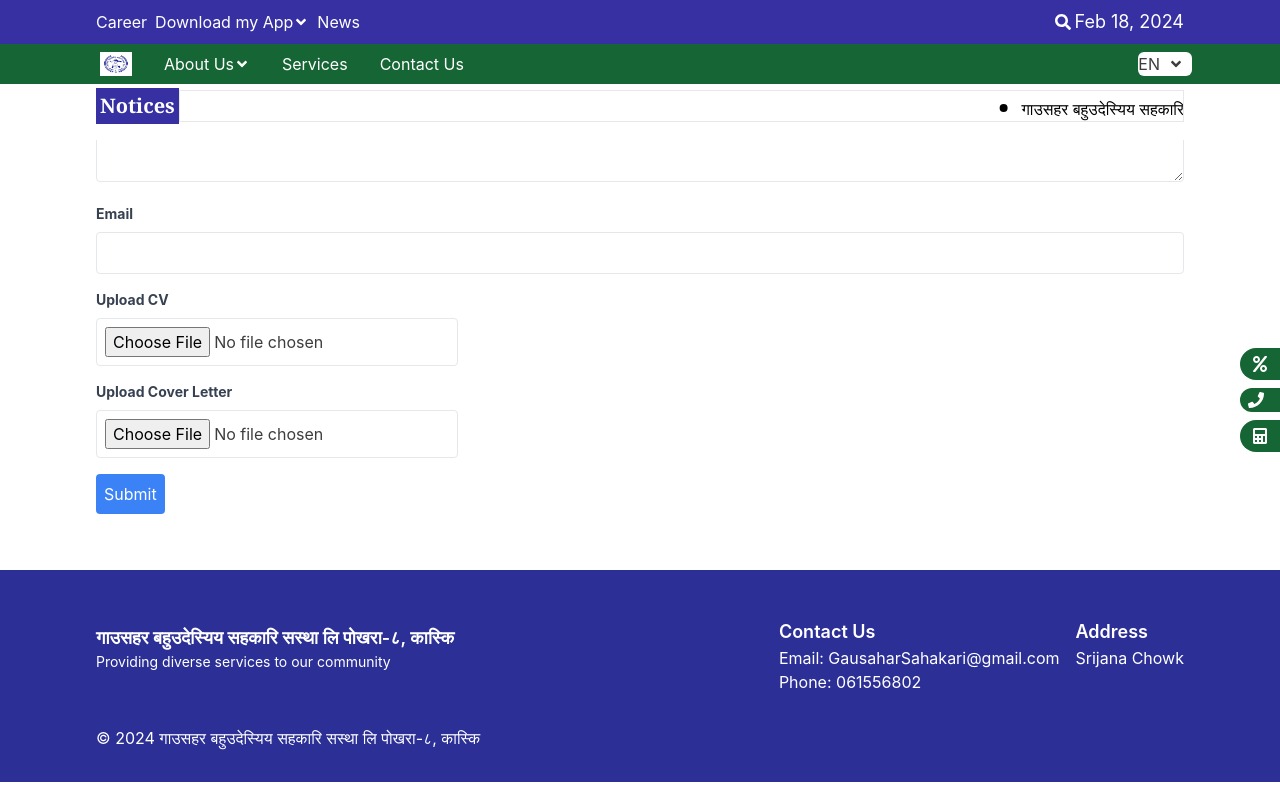
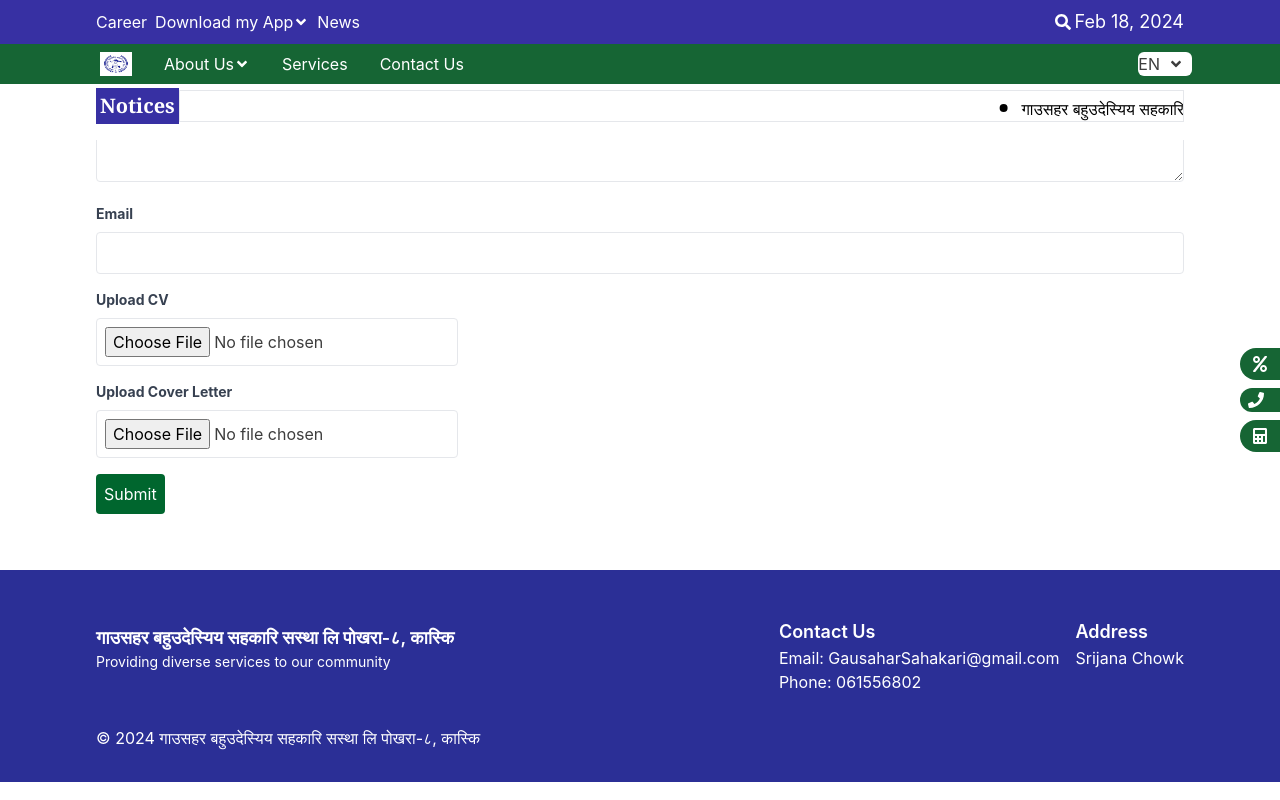
Before and after one commit to abhimanyukc/mympcl, a React (Create React App) app: page /career in a window 1280 px wide. Built offline with nearby package versions, Linux system fonts and the light colour scheme; a web font is replaced by a local one.

Commit message:
styling contact section

```diff
--- a/src/components/careerc.js
+++ b/src/components/careerc.js
@@ -48,7 +48,7 @@ const Careerc = () => {
   return (
     <div className="container px-8 mx-auto mt-8 bg-white select-none max-w-screen-2xl md:px-24 md:py-2">
       {message && (
-        <div className="p-4 mb-4 text-white bg-green-500">
+        <div className="p-4 mb-4 text-white bg-primary">
           {message}
         </div>
       )}
@@ -109,7 +109,7 @@ const Careerc = () => {
         <div className="mb-4">
           <button
             type="submit"
-            className="p-2 text-white bg-blue-500 rounded hover:bg-blue-700"
+            className="p-2 text-white rounded bg-primary hover:bg-green-700"
           >
            {t('career4.message')}
           </button>
```
